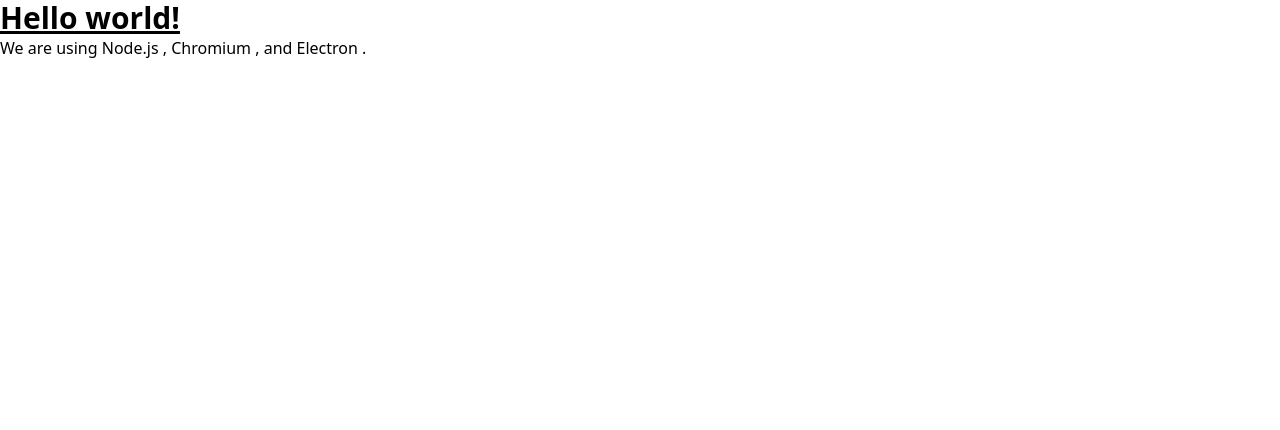
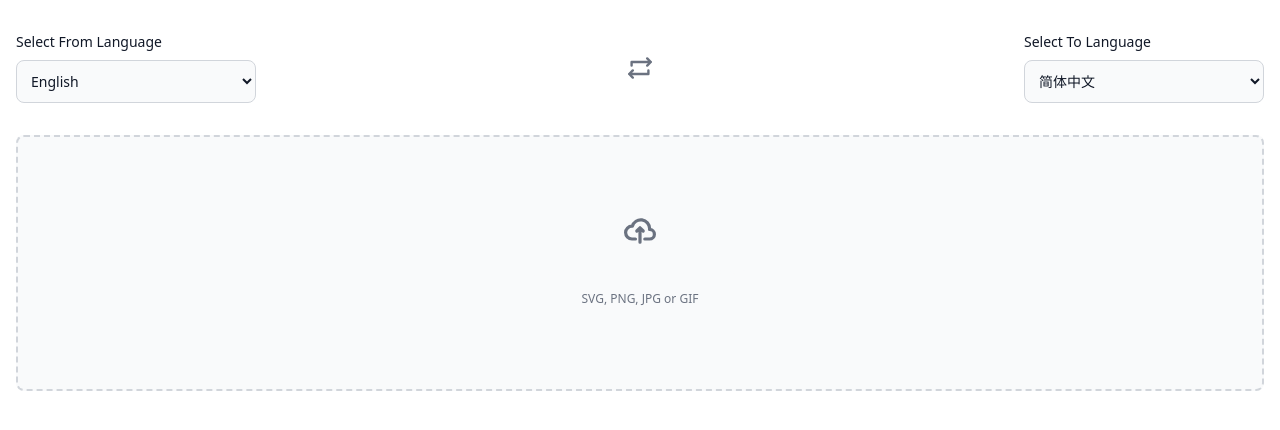
Before and after one commit to mintsweet/easy-lang, a React (Vite) app: page / in a window 1280 px wide. Shown: the top 430 px of the page. Built offline with nearby package versions, Linux system fonts and the light colour scheme.

Commit message:
feat: set up the basic page framework

```diff
--- a/package.json
+++ b/package.json
@@ -54,6 +54,7 @@
     "postcss": "^8.4.47",
     "react": "^18.3.1",
     "react-dom": "^18.3.1",
+    "react-router-dom": "^6.26.2",
     "tailwindcss": "^3.4.12"
   }
 }
--- a/src/ui/App.tsx
+++ b/src/ui/App.tsx
@@ -1,26 +1,11 @@
-import { useState, useEffect } from 'react';
+import { RouterProvider } from 'react-router-dom';
+
+import { router } from '@/app/router';
 
 export const App = () => {
-  const [version, setVersion] = useState({
-    node: '',
-    chrome: '',
-    electron: '',
-  });
-
-  useEffect(() => {
-    (async () => {
-      const res = await window.electron.versions();
-      setVersion(res);
-    })();
-  }, []);
-
   return (
-    <div>
-      <h1 className="text-3xl font-bold underline">Hello world!</h1>
-      <p>
-        We are using Node.js {version.node}, Chromium {version.chrome}, and
-        Electron {version.electron}.
-      </p>
+    <div className="container mx-auto px-4 py-8 bg-white">
+      <RouterProvider router={router} />
     </div>
   );
 };
--- /dev/null
+++ b/src/ui/app/router.tsx
@@ -0,0 +1,10 @@
+import { createBrowserRouter } from 'react-router-dom';
+
+import { Home } from '@/pages';
+
+export const router = createBrowserRouter([
+  {
+    path: '/',
+    element: <Home />,
+  },
+]);
--- /dev/null
+++ b/src/ui/components/file-upload.tsx
@@ -0,0 +1,34 @@
+export const FileUpload = () => {
+  return (
+    <div className="flex items-center justify-center w-full">
+      <label
+        htmlFor="dropzone-file"
+        className="flex flex-col items-center justify-center w-full h-64 border-2 border-gray-300 border-dashed rounded-lg cursor-pointer bg-gray-50 dark:hover:bg-gray-800 dark:bg-gray-700 hover:bg-gray-100 dark:border-gray-600 dark:hover:border-gray-500 dark:hover:bg-gray-600"
+      >
+        <div className="flex flex-col items-center justify-center pt-5 pb-6">
+          <svg
+            className="w-8 h-8 mb-4 text-gray-500"
+            aria-hidden="true"
+            xmlns="http://www.w3.org/2000/svg"
+            fill="none"
+            viewBox="0 0 20 16"
+          >
+            <path
+              stroke="currentColor"
+              strokeLinecap="round"
+              strokeLinejoin="round"
+              strokeWidth="2"
+              d="M13 13h3a3 3 0 0 0 0-6h-.025A5.56 5.56 0 0 0 16 6.5 5.5 5.5 0 0 0 5.207 5.021C5.137 5.017 5.071 5 5 5a4 4 0 0 0 0 8h2.167M10 15V6m0 0L8 8m2-2 2 2"
+            />
+          </svg>
+          <p className="mb-2 text-sm text-gray-50">
+            <span className="font-semibold">Click to upload</span> or drag and
+            drop
+          </p>
+          <p className="text-xs text-gray-500 ">SVG, PNG, JPG or GIF</p>
+        </div>
+        <input id="dropzone-file" type="file" className="hidden" />
+      </label>
+    </div>
+  );
+};
--- /dev/null
+++ b/src/ui/components/index.ts
@@ -0,0 +1,2 @@
+export * from './file-upload';
+export * from './select-lang';
--- /dev/null
+++ b/src/ui/components/select-lang.tsx
@@ -0,0 +1,27 @@
+interface Props {
+  type: 'from' | 'to';
+  value: string;
+  onChange: (value: string) => void;
+}
+
+export const SelectLang = ({ type, value, onChange }: Props) => {
+  return (
+    <div className="w-60">
+      <label
+        htmlFor={`select-lang-${type}`}
+        className="block mb-2 text-sm font-medium text-gray-900"
+      >
+        Select {type === 'from' ? 'From' : 'To'} Language
+      </label>
+      <select
+        id={`select-lang-${type}`}
+        className="bg-gray-50 border border-gray-300 text-gray-900 text-sm rounded-lg focus:ring-blue-500 focus:border-blue-500 block w-full p-2.5"
+        value={value}
+        onChange={(e) => onChange(e.target.value)}
+      >
+        <option value="English">English</option>
+        <option value="简体中文">简体中文</option>
+      </select>
+    </div>
+  );
+};
--- /dev/null
+++ b/src/ui/pages/home.tsx
@@ -0,0 +1,40 @@
+import { useState } from 'react';
+
+import { SelectLang, FileUpload } from '@/components';
+
+export const Home = () => {
+  const [fromLang, setFromLang] = useState('English');
+  const [toLang, setToLang] = useState('简体中文');
+
+  const handleSwapLang = () => {
+    setFromLang(toLang);
+    setToLang(fromLang);
+  };
+
+  return (
+    <div className="flex flex-col">
+      <div className="flex justify-between items-center">
+        <SelectLang type="from" value={fromLang} onChange={setFromLang} />
+        <svg
+          className="w-6 h-6 text-gray-500 cursor-pointer"
+          xmlns="http://www.w3.org/2000/svg"
+          fill="none"
+          viewBox="0 0 20 18"
+          onClick={handleSwapLang}
+        >
+          <path
+            stroke="currentColor"
+            strokeLinecap="round"
+            strokeLinejoin="round"
+            strokeWidth="2"
+            d="m1 14 3-3m-3 3 3 3m-3-3h16v-3m2-7-3 3m3-3-3-3m3 3H3v3"
+          ></path>
+        </svg>
+        <SelectLang type="to" value={toLang} onChange={setToLang} />
+      </div>
+      <div className="mt-8">
+        <FileUpload />
+      </div>
+    </div>
+  );
+};
--- /dev/null
+++ b/src/ui/pages/index.ts
@@ -0,0 +1 @@
+export * from './home';
--- a/tsconfig.json
+++ b/tsconfig.json
@@ -11,6 +11,9 @@
     "outDir": "dist",
     "moduleResolution": "node",
     "resolveJsonModule": true,
-    "jsx": "react-jsx"
+    "jsx": "react-jsx",
+    "paths": {
+      "@/*": ["src/ui/*"]
+    }
   }
 }
```
Also changed, not shown: vite.renderer.config.ts (+11 -0 lines), 1 other file (tests, documents, lock files or other folders).
